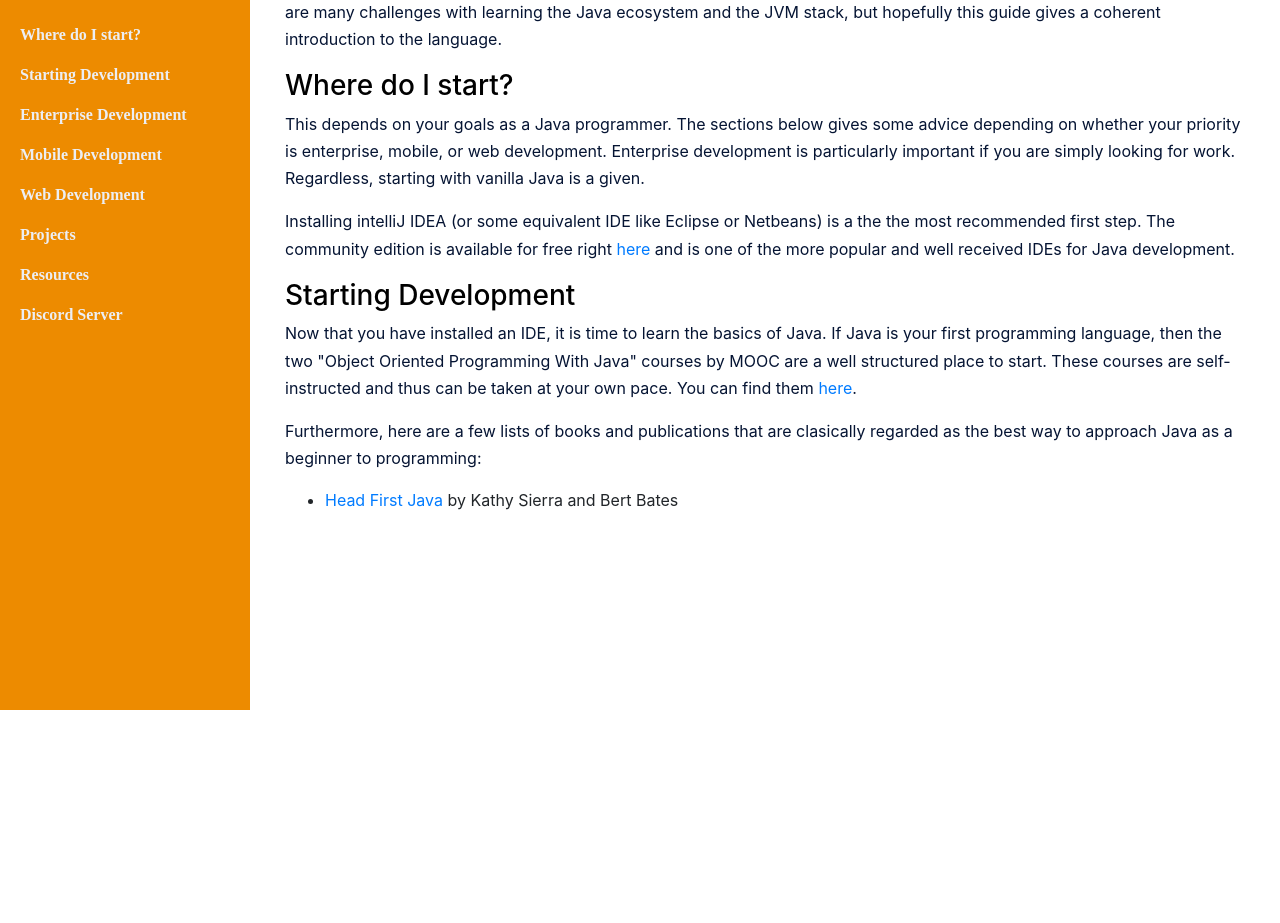
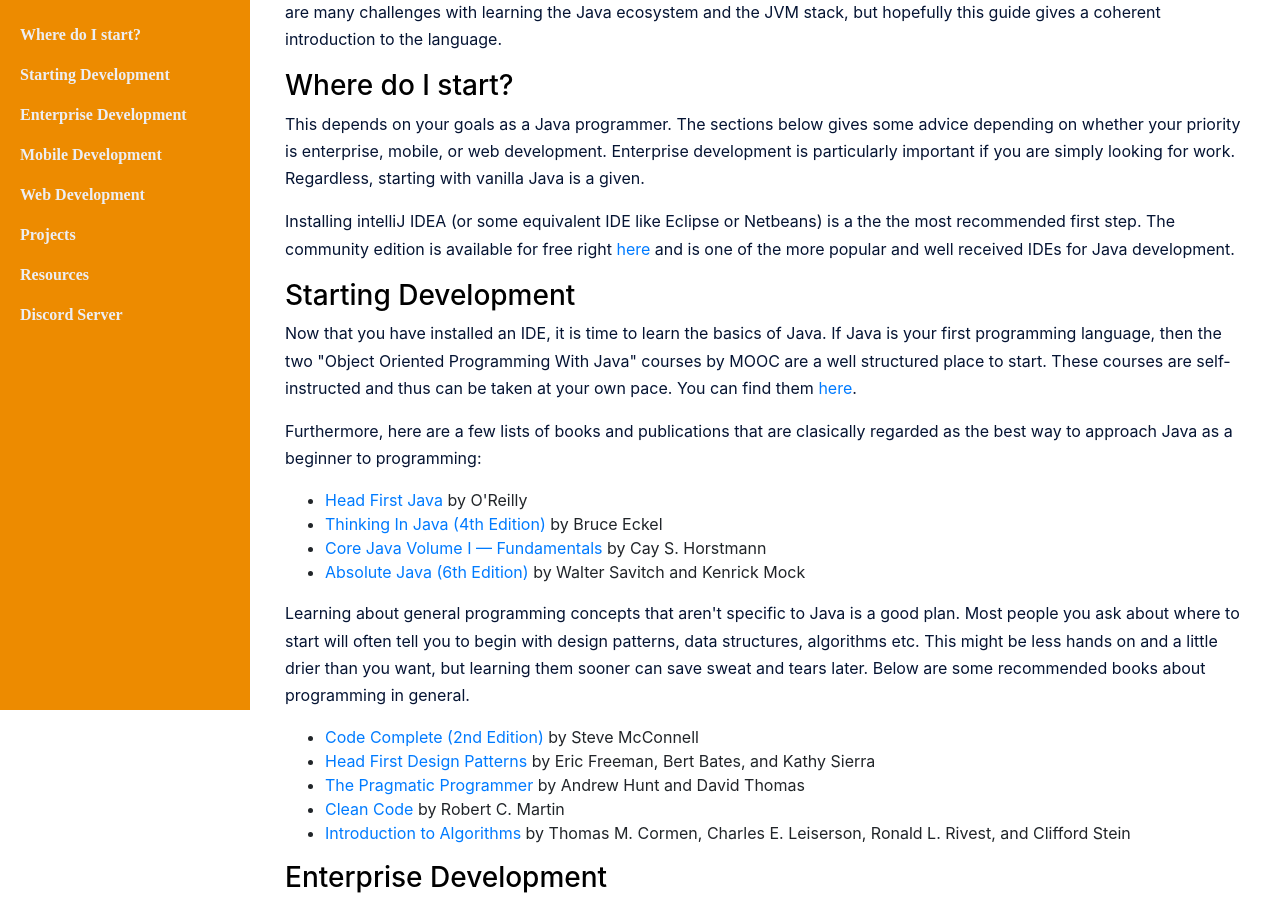
Before and after one commit to learn-java-discord/learn-java-discord.github.io, a website: page index.html in a window 1280 px wide. Shown: the part 90-1013 px from the top of the page. Before the commit the page ends 800 px from the top, so only its background shows below. Drawn offline with Linux system fonts and the light colour scheme.

Commit message:
Starting Development Finished

```diff
--- a/index.html
+++ b/index.html
@@ -77,8 +77,22 @@
 
                 <p>Furthermore, here are a few lists of books and publications that are clasically regarded as the best way to approach Java as a beginner to programming:</p>
                 <ul>
-                    <li><a href="https://www.amazon.com/Head-First-Java-Kathy-Sierra/dp/0596009208/ref=sr_1_1?s=books&ie=UTF8&qid=1535351221&sr=1-1&keywords=head+first+java">Head First Java</a> by Kathy Sierra and Bert Bates</li>
+                    <li><a href="https://www.amazon.com/Head-First-Java-Kathy-Sierra/dp/0596009208/ref=sr_1_1?s=books&ie=UTF8&qid=1535351221&sr=1-1&keywords=head+first+java">Head First Java</a> by O'Reilly</li>
+                    <li><a href="https://www.amazon.com/Thinking-Java-4th-Bruce-Eckel/dp/0131872486">Thinking In Java (4th Edition)</a> by Bruce Eckel</li>
+                    <li><a href="https://www.amazon.com/Core-Java-I-Fundamentals-10th/dp/0134177304">Core Java Volume I — Fundamentals</a> by Cay S. Horstmann</li>
+                    <li><a href="https://www.amazon.com/dp/0134041674/ref=cm_sw_r_cp_api_Pm5MzbCQTACFK">Absolute Java (6th Edition)</a> by Walter Savitch and Kenrick Mock</li>
                 </ul>
+
+                <p>Learning about general programming concepts that aren't specific to Java is a good plan. Most people you ask about where to start will often tell you to begin with design patterns, data structures, algorithms etc. This might be less hands on and a little drier than you want, but learning them sooner can save sweat and tears later. Below are some recommended books about programming in general.</p>
+                <ul>
+                    <li><a href="https://www.amazon.com/Code-Complete-Practical-Handbook-Construction/dp/0735619670">Code Complete (2nd Edition)</a> by Steve McConnell</li>
+                    <li><a href="https://www.amazon.com/Head-First-Design-Patterns-Freeman/dp/0596007124?ie=UTF8&*Version*=1&*entries*=0">Head First Design Patterns</a> by Eric Freeman, Bert Bates, and Kathy Sierra</li>
+                    <li><a href="https://www.amazon.com/Pragmatic-Programmer-Andrew-Hunt/dp/020161622X">The Pragmatic Programmer</a> by Andrew Hunt and David Thomas</li>
+                    <li><a href="https://www.amazon.com/Clean-Code-Handbook-Software-Craftsmanship/dp/0132350882">Clean Code</a> by Robert C. Martin</li>
+                    <li><a href="https://www.amazon.com/Introduction-Algorithms-3rd-MIT-Press/dp/0262033844?ie=UTF8&*Version*=1&*entries*=0">Introduction to Algorithms</a> by Thomas M. Cormen, Charles E. Leiserson, Ronald L. Rivest, and Clifford Stein</li>
+                </ul>
+
+                <h3 id="enterprisedev">Enterprise Development</h3>
             </div>
         </div>
         <!-- /#page-content-wrapper -->
```
